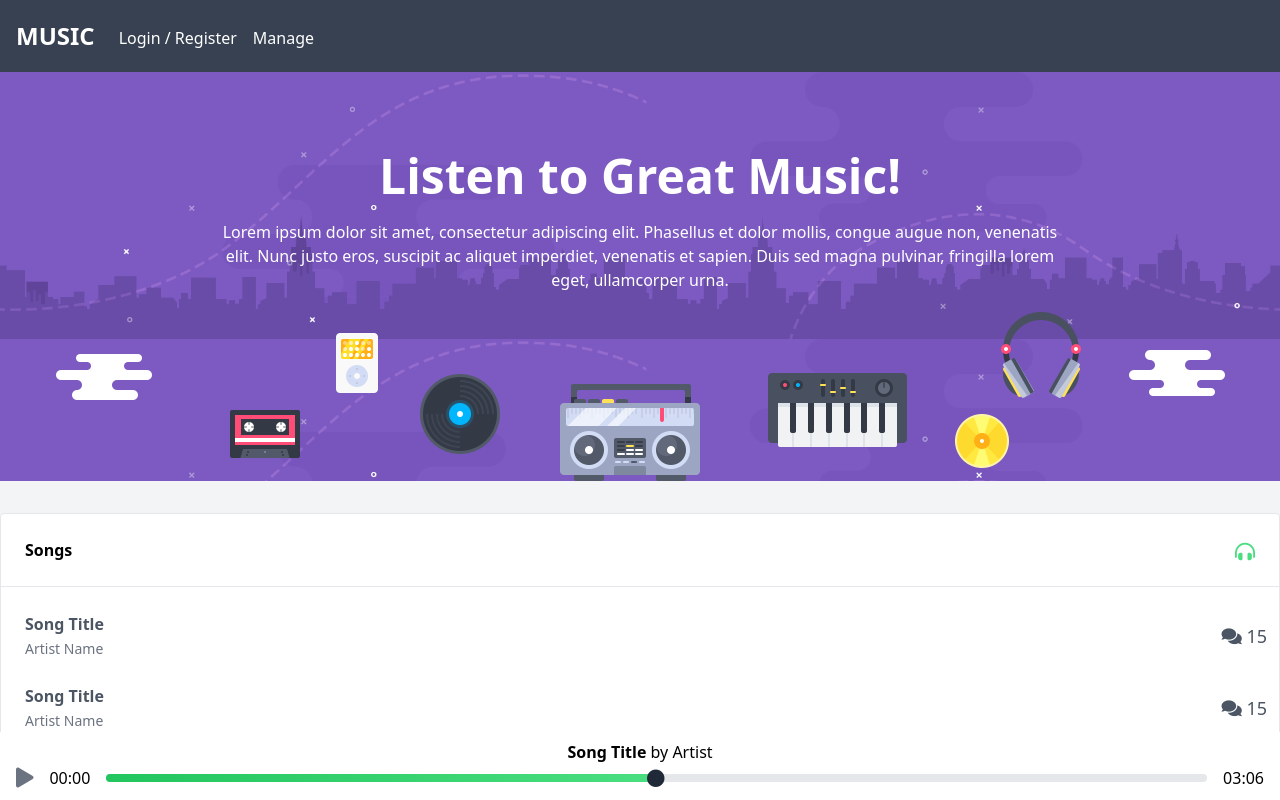
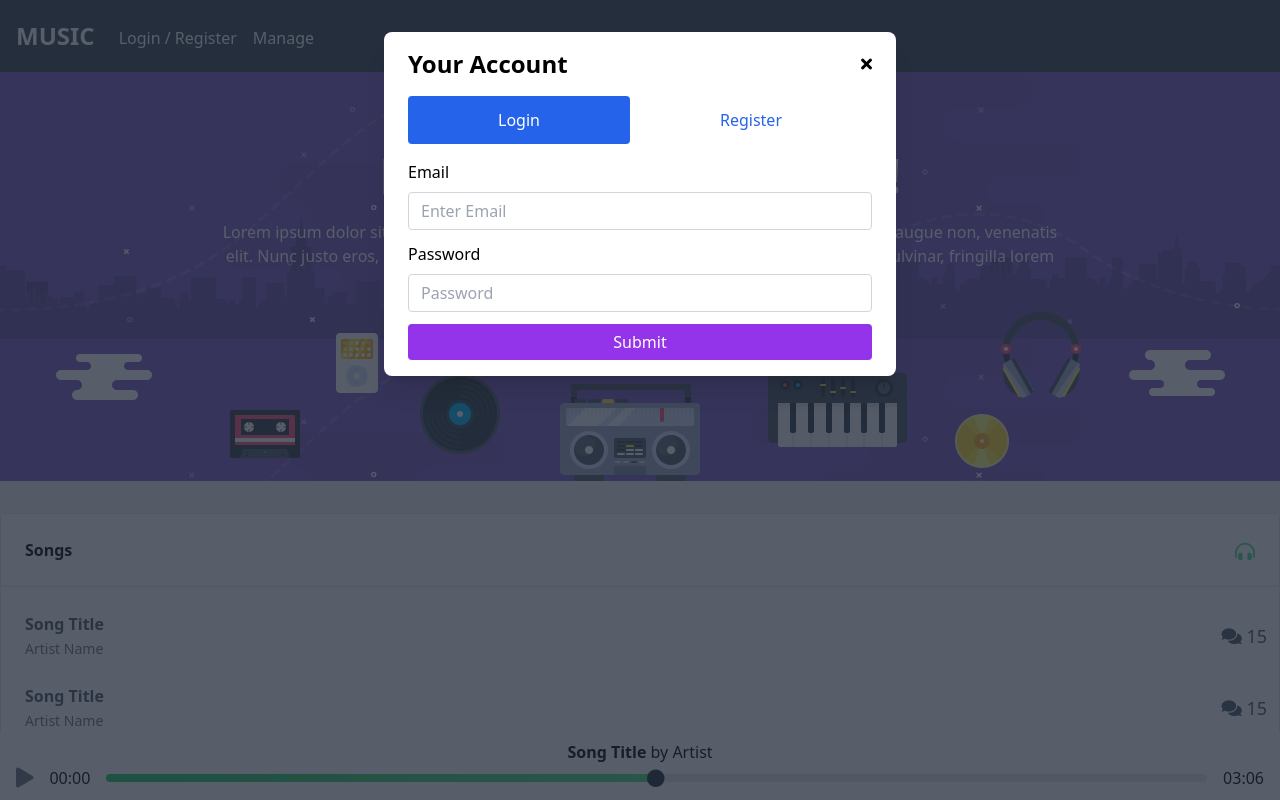
Before and after one commit to daniel008/music, a Vue app: page / in a window 1280 px wide. Both pictures are taken after a click on the link "Login / Register". Shown: the top 800 px of the page. Built offline with nearby package versions, Linux system fonts and the light colour scheme.

Commit message:
setting up pinia to manage state & make the modal functioning

```diff
--- a/src/App.vue
+++ b/src/App.vue
@@ -263,16 +263,16 @@
       <div class="player-duration">03:06</div>
     </div>
   </div>
-  <app-auth></app-auth>
+  <auth></auth>
 </template>
 <script>
-import AppAuth from '@/components/AppAuth.vue'
-import AppHeader from '@/components/AppHeader.vue'
+import Auth from '@/components/Auth.vue'
+import AppHeader from '@/components/Header.vue'
 export default {
   name: 'App',
   components: {
     AppHeader,
-    AppAuth
+    Auth
   }
 }
 </script>
--- a/src/components/AppAuth.vue
+++ b/src/components/Auth.vue
@@ -1,6 +1,6 @@
 <template>
   <!-- Auth Modal -->
-  <div class="fixed z-10 inset-0 overflow-y-auto hidden" id="modal">
+  <div class="fixed z-10 inset-0 overflow-y-auto" id="modal" :class="hiddenClass">
     <div
       class="flex items-end justify-center min-h-screen pt-4 px-4 pb-20 text-center sm:block sm:p-0"
     >
@@ -20,7 +20,7 @@
           <div class="flex justify-between items-center pb-4">
             <p class="text-2xl font-bold">Your Account</p>
             <!-- Modal Close Button -->
-            <div class="modal-close cursor-pointer z-50">
+            <div class="modal-close cursor-pointer z-50" @click="modalVisibility = false">
               <i class="fas fa-times"></i>
             </div>
           </div>
@@ -29,18 +29,32 @@
           <ul class="flex flex-wrap mb-4">
             <li class="flex-auto text-center">
               <a
-                class="block rounded py-3 px-4 transition hover:text-white text-white bg-blue-600"
+                class="block rounded py-3 px-4 transition"
                 href="#"
+                @click.prevent="tab = 'login'"
+                :class="{
+                  ' hover:text-white text-white bg-blue-600': tab === 'login',
+                  'hover: text-blue-600': tab == 'register'
+                }"
                 >Login</a
               >
             </li>
             <li class="flex-auto text-center">
-              <a class="block rounded py-3 px-4 transition" href="#">Register</a>
+              <a
+                class="block rounded py-3 px-4 transition"
+                href="#"
+                @click.prevent="tab = 'register'"
+                :class="{
+                  ' hover:text-white text-white bg-blue-600': tab === 'register',
+                  'hover: text-blue-600': tab == 'login'
+                }"
+                >Register</a
+              >
             </li>
           </ul>
 
           <!-- Login Form -->
-          <form>
+          <form v-show="tab === 'login'">
             <!-- Email -->
             <div class="mb-3">
               <label class="inline-block mb-2">Email</label>
@@ -67,7 +81,7 @@
             </button>
           </form>
           <!-- Registration Form -->
-          <form>
+          <form v-show="tab === 'register'">
             <!-- Name -->
             <div class="mb-3">
               <label class="inline-block mb-2">Name</label>
@@ -142,7 +156,21 @@
 </template>
 
 <script>
+import useModalStore from '@/stores/modal'
+import { mapState, mapWritableState } from 'pinia'
+
 export default {
-  name: 'AppAuth'
+  name: 'Auth',
+  data() {
+    return {
+      tab: 'login'
+    }
+  },
+  computed: {
+    ...mapState(useModalStore, ['hiddenClass']),
+    ...mapWritableState(useModalStore, {
+      modalVisibility: 'isOpen'
+    })
+  }
 }
 </script>
--- a/src/components/AppHeader.vue
+++ b/src/components/Header.vue
@@ -10,7 +10,9 @@
         <ul class="flex flex-row mt-1">
           <!-- Navigation Links -->
           <li>
-            <a class="px-2 text-white" href="#">Login / Register</a>
+            <a class="px-2 text-white" href="#" @click.prevent="toggleAuthModal"
+              >Login / Register</a
+            >
           </li>
           <li>
             <a class="px-2 text-white" href="#">Manage</a>
@@ -22,5 +24,19 @@
 </template>
 
 <script>
-export default {}
+import useModalStore from '@/stores/modal'
+import { mapStores } from 'pinia'
+
+export default {
+  name: 'AppHeader',
+  computed: {
+    ...mapStores(useModalStore)
+  },
+  methods: {
+    toggleAuthModal() {
+      this.modalStore.isOpen = !this.modalStore.isOpen
+      console.log(this.modalStore.isOpen)
+    }
+  }
+}
 </script>
--- a/src/router/index.js
+++ b/src/router/index.js
@@ -1,5 +1,5 @@
 import { createRouter, createWebHistory } from 'vue-router'
-import HomeView from '../views/HomeView.vue'
+import Home from '../views/Home.vue'
 
 const router = createRouter({
   history: createWebHistory(import.meta.env.BASE_URL),
@@ -7,7 +7,7 @@ const router = createRouter({
     {
       path: '/',
       name: 'home',
-      component: HomeView
+      component: Home
     },
     {
       path: '/about',
@@ -15,7 +15,7 @@ const router = createRouter({
       // route level code-splitting
       // this generates a separate chunk (About.[hash].js) for this route
       // which is lazy-loaded when the route is visited.
-      component: () => import('../views/AboutView.vue')
+      component: () => import('../views/About.vue')
     }
   ]
 })
--- /dev/null
+++ b/src/stores/modal.js
@@ -0,0 +1,12 @@
+import { defineStore } from 'pinia'
+
+const useModalStore = defineStore('modal', {
+  state: () => ({ isOpen: false }),
+  getters: {
+    hiddenClass(state) {
+      return !state.isOpen ? 'hidden' : ''
+    }
+  }
+})
+
+export default useModalStore
```
Also changed, not shown: .eslintrc.cjs, src/views/About.vue (renamed from src/views/AboutView.vue), src/views/Home.vue (renamed from src/views/HomeView.vue).
